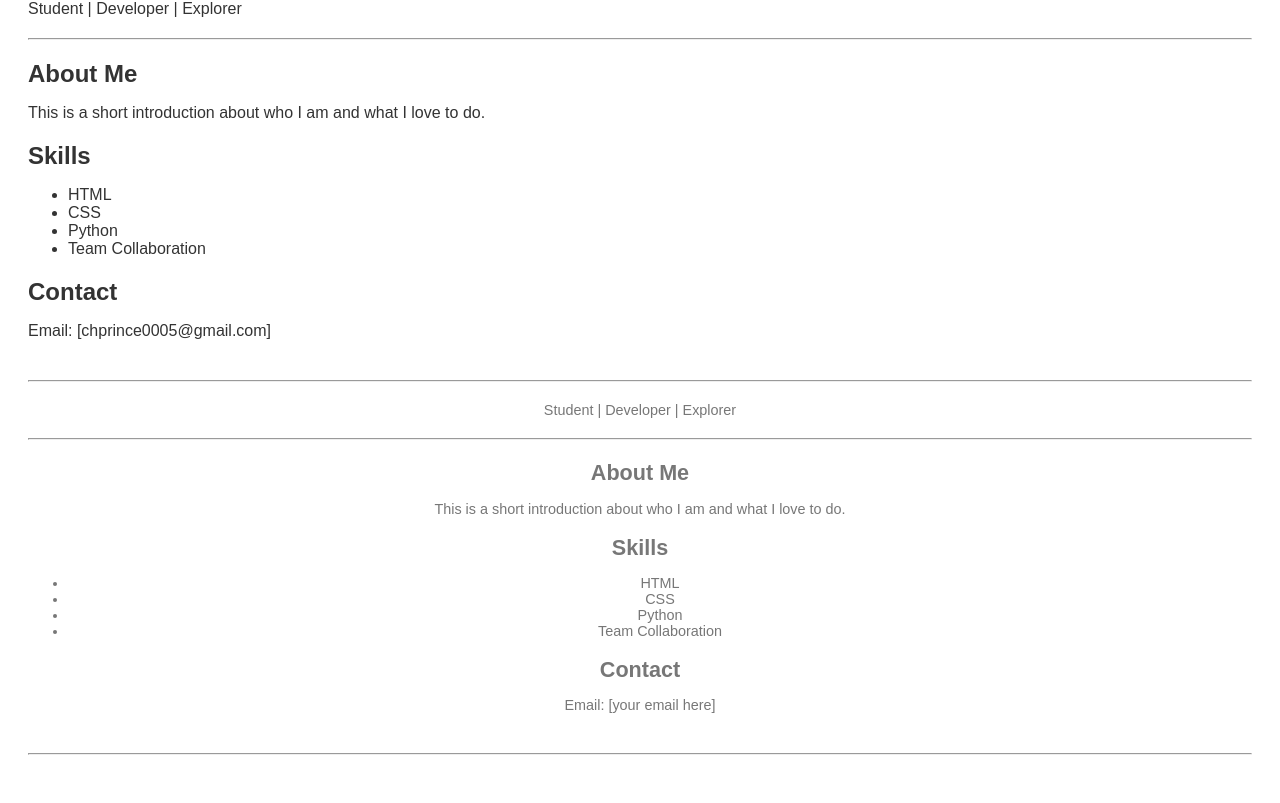
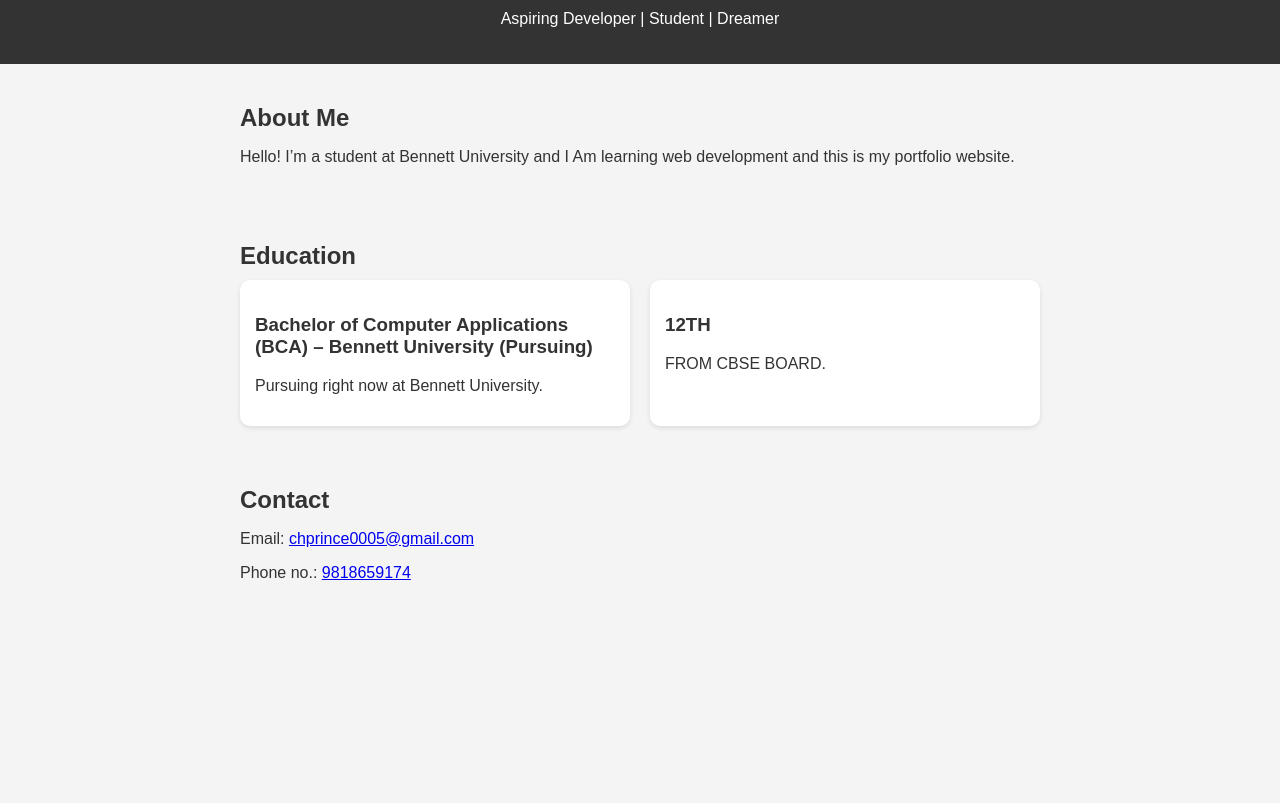
Before and after one commit to chprince0005/my-live-website, a plain HTML site: page index.html in a window 1280 px wide. Shown: the part 102-905 px from the top of the page. After the commit the page ends 800 px from the top, so only its background shows below. Drawn offline with Linux system fonts and the light colour scheme.

Commit message:
Update index.html

```diff
--- a/index.html
+++ b/index.html
@@ -1,68 +1,77 @@
 <!DOCTYPE html>
-<html>
+<html lang="en">
 <head>
+  <meta charset="UTF-8">
   <title>My Portfolio</title>
   <style>
     body {
       font-family: Arial, sans-serif;
-      background-color: #ffffff;
+      margin: 0;
+      padding: 0;
+      background: #f4f4f4;
       color: #333;
+    }
+    header {
+      background: #333;
+      color: #fff;
       padding: 20px;
+      text-align: center;
+    }
+    section {
+      padding: 20px;
+      max-width: 800px;
+      margin: auto;
     }
     h1, h2 {
       margin-bottom: 10px;
     }
-    hr {
-      margin: 20px 0;
+    img {
+      width: 150px;
+      border-radius: 50%;
     }
-    footer {
-      margin-top: 40px;
-      text-align: center;
-      font-size: 0.9em;
-      color: #777;
+    .projects {
+      display: grid;
+      grid-template-columns: 1fr 1fr;
+      gap: 20px;
+    }
+    .card {
+      background: #fff;
+      padding: 15px;
+      border-radius: 10px;
+      box-shadow: 0 2px 5px rgba(0,0,0,0.1);
     }
   </style>
 </head>
 <body>
+  <header>
+    <img src="">
+    <h1>Prince Chaudhary</h1>
+    <p>Aspiring Developer | Student | Dreamer</p>
+  </header>
 
-  <h1>Prince CHaudhary</h1>
-  <p>Student | Developer | Explorer</p>
-  <hr>
+  <section>
+    <h2>About Me</h2>
+    <p>Hello! I’m a student at Bennett University and I Am learning web development and this is my portfolio website.</p>
+  </section>
 
-  <h2>About Me</h2>
-  <p>This is a short introduction about who I am and what I love to do.</p>
+  <section>
+    <h2>Education</h2>
+    <div class="projects">
+      <div class="card">
+        <h3>Bachelor of Computer Applications (BCA) – Bennett University (Pursuing)</h3>
+        <p>Pursuing right now at Bennett University.</p>
+      </div>
+      <div class="card">
+        <h3>12TH</h3>
+        <p>FROM CBSE BOARD.</p>
+      </div>
+    </div>
+  </section>
 
-  <h2>Skills</h2>
-  <ul>
-    <li>HTML</li>
-    <li>CSS</li>
-    <li>Python</li>
-    <li>Team Collaboration</li>
-  </ul>
-
-  <h2>Contact</h2>
-  <p>Email: [chprince0005@gmail.com]</p>
-
-  <footer>
-    <hr>
-    <p>
-  <p>Student | Developer | Explorer</p>
-  <hr>
-
-  <h2>About Me</h2>
-  <p>This is a short introduction about who I am and what I love to do.</p>
-
-  <h2>Skills</h2>
-  <ul>
-    <li>HTML</li>
-    <li>CSS</li>
-    <li>Python</li>
-    <li>Team Collaboration</li>
-  </ul>
-
-  <h2>Contact</h2>
-  <p>Email: [your email here]</p>
-
-  <footer>
-    <hr>
-    <p>
+  <section>
+    <h2>Contact</h2>
+    <p>Email: <a href="mailto:chprince0005@gmail.com">chprince0005@gmail.com</a></p>
+    <p>Phone no.: <a href="phoneto:9818659174">9818659174</a></p>
+  </section>
+</body>
+</html>
```
